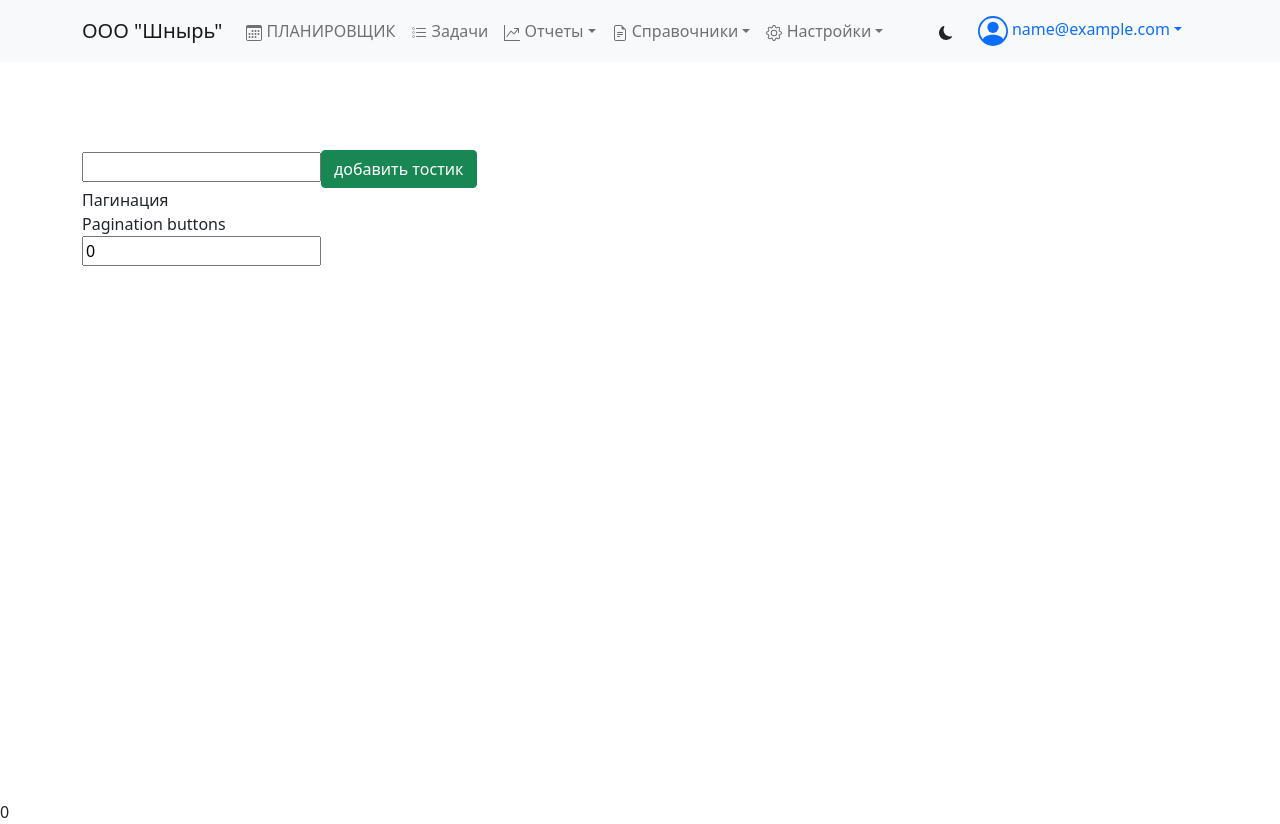
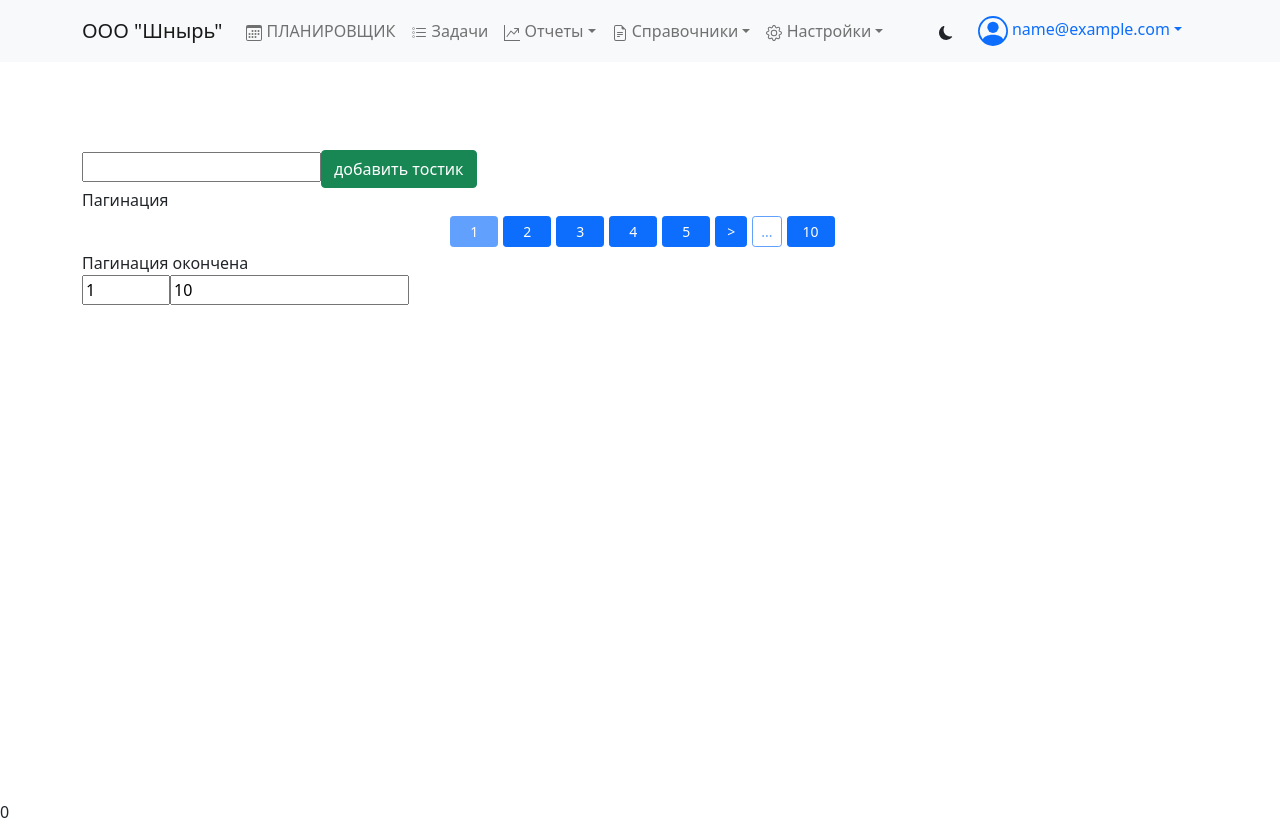
Before and after one commit to ftsv/sigma-crm-client, a React (Create React App) app: page / in a window 1280 px wide. Built offline with nearby package versions, Linux system fonts and the light colour scheme; sample sign-in values are in the browser's storage.

Commit message:
add pagination first version

```diff
--- a/package.json
+++ b/package.json
@@ -1,5 +1,5 @@
 {
-  "name": "cliet-ts",
+  "name": "client-ts",
   "version": "0.1.0",
   "private": true,
   "dependencies": {
@@ -36,7 +36,7 @@
       "react-app/jest"
     ]
   },
-  "proxy": "http://localhost:5000",
+  "proxy": "http://localhost:5001",
   "browserslist": {
     "production": [
       ">0.2%",
--- a/src/components/Pagination.tsx
+++ b/src/components/Pagination.tsx
@@ -1,4 +1,6 @@
 import React from 'react';
+import { Button } from 'react-bootstrap';
+import cn from 'classnames';
 
 interface IPagination {
   page: number;
@@ -11,28 +13,163 @@ interface IPagination {
 interface PaginationProps {
   pagination: IPagination;
   setPagination: (pagination: IPagination) => {} | void;
+  maxButtons?: number;
+  roundButtons?: boolean;
 }
 
-export const Pagination: React.FC<PaginationProps>  = ({pagination ,setPagination}) => {
+/* TODO Pagination:
+round buttons available
+limit per page
+*/
+
+export const Pagination: React.FC<PaginationProps>  = React.memo(({
+  pagination ,
+  setPagination,
+  maxButtons = 5,
+}) => {
 
   const { page, pages} = pagination;
-  console.log(":::::: Pagination page  ", page, "::::: total   ", pages);
+  // let maxButtons = 5;
+  const buttonsArray: number[] = [];
+  let finalArray: any[] = [];
 
-  const paginationActiveButtons = () => {
-    let firstPage, lastPage, startIntervalPage, endIntervalPage;
-
-    if (pagination.pages > 5) {
-      firstPage = 1;
-      lastPage = pagination.pages;
+  const paginationArray = () => {
+    for (let i = 1 ; i < (pages + 1); i++) {
+      buttonsArray.push(i);
     }
 
+    if ( pages <= maxButtons + 3 || pages <= 5) {
+      finalArray = [];
+      finalArray = [...buttonsArray];
+    } else if (pages >= maxButtons) {
+      if (page <= maxButtons) {
+        buttonsArray.splice(0, maxButtons).forEach(i => finalArray.push(i));
+        finalArray.push(
+          '>',
+          '...',
+          buttonsArray[buttonsArray.length - 1],
+          );
+      } else if (page >= (pages - maxButtons + 1)) {
+        finalArray.push(
+          buttonsArray[0],
+          '..',
+          '<',
+          );
+        buttonsArray.splice(pages - maxButtons, maxButtons).forEach(i => finalArray.push(i));
+      } else if (page > maxButtons) {
+        finalArray.push(
+          buttonsArray[0],
+          '..',
+          '<',
+          );
+        buttonsArray.splice(page - 1 - Math.floor(maxButtons / 2), maxButtons ).map(num => finalArray.push(num));
+        finalArray.push(
+          '>',
+          '...',
+          buttonsArray[buttonsArray.length - 1],
+          );
+      }
+    }
 
+    return (
+      <div className="d-flex justify-content-center m-1">
+        {finalArray.map(btn => {
+          if (typeof btn === 'number') {
+            return (
+              <Button
+                key={btn}
+                type="button"
+                onClick={() => setPagination({...pagination, page: (btn) })}
+                className={cn("btn", "btn-sm", "btn-outline-*",
+                {
+                  // "btn-outline-warning": btn !== page,
+                  "btn-primary": btn === page,
+                }
+                )}
+                style={{
+                  marginLeft: "5px",
+                  width: "3rem",
+                }}
+                disabled={(btn === page) ? true : false}
+              >
+                {btn}
+              </Button>
+            )}
+
+          if (btn === '...' && finalArray.indexOf(btn) > finalArray.length - maxButtons) {
+            console.log(finalArray.indexOf(btn) > finalArray.length - maxButtons);
+            return (
+              <Button
+                key={btn}
+                type="button"
+                // onClick={() => setPagination({...pagination, page: ((page + maxButtons) <= pages) ? (page + maxButtons) : pages})}
+                disabled={true}
+                className="btn btn-sm btn-outline-primary"
+                style={{
+                  marginLeft: '5px',
+                }}
+              >
+                {btn}
+              </Button>
+            )}
+
+          if (btn === '<') {
+            return (
+              <Button
+                key={btn}
+                type="button"
+                onClick={() => setPagination({...pagination, page: page - 1})}
+                className="btn btn-sm"
+                style={{
+                  marginLeft: '5px',
+                  width: "2rem",
+                }}
+              >
+                {btn}
+              </Button>
+            )}
+
+          if (btn === '>') {
+            return (
+              <Button
+                key={btn}
+                type="button"
+                onClick={() => setPagination({...pagination, page: page + 1})}
+                className="btn btn-sm"
+                style={{
+                  marginLeft: '5px',
+                  width: "2rem",
+                  // borderRadius: roundButtons ? "100%" : "0px",
+                }}
+              >
+                {btn}
+              </Button>
+            )}
+
+          if (btn === '..') {
+            console.log(finalArray.indexOf(btn) < maxButtons);
+            return (
+              <Button
+                key={btn}
+                type="button"
+                // onClick={() => setPagination({...pagination, page: ((page - maxButtons) > 0) ? (page - maxButtons) : 1})}
+                disabled={true}
+                className="btn btn-sm btn-outline-primary"
+                style={{
+                  marginLeft: '5px',
+                }}
+              >
+                {btn}
+              </Button>
+            )}
+        }) || null}
+      </div>
+    )
   }
-
 
   return (
     <div>
-      Pagination buttons
+      <span>{paginationArray()}</span>
     </div>
   );
-}
+});
--- a/src/pages/ProfilePage.tsx
+++ b/src/pages/ProfilePage.tsx
@@ -9,12 +9,12 @@ import cn from 'classnames';
 export const ProfilePage = () => {
     const { darkMode } = useContext(ThemeContext);
     const { addToast } = useContext(ToastsContext);
-    const [ pagination, setPagination ] = useState({page: 0, limit: 10, total: 10, pages: 1, skip: 0})
+    const [ pagination, setPagination ] = useState({page: 1, limit: 10, total: 0, pages: 10, skip: 0})
     const [body, setBody] = useState("");
 
     const submit = (e: any) => {
         if (e.key === "Enter"){
-            addToast("dasd", e.target.value, "danger", 3000);
+            addToast("DangerToast", e.target.value, "danger", 3000);
             setBody("");
         }
     }
@@ -24,20 +24,20 @@ export const ProfilePage = () => {
 
     }, [pagination]);
 
-    console.log(":::::::Profile Render")
-
     return (
     <div className={cn({'bg-dark': darkMode, 'text-white': darkMode,})}
         style={{minHeight: "100vh", padding: "150px 0"}}>
             <div className="container">
                 <input type="text" value={body} onChange={e => setBody(e.target.value)} onKeyPress={e => submit(e)}/>
-                <button className="btn btn-success" onClick={() => addToast("pfujkjdjr", body, "info", 2000)}> добавить тостик</button>
+                <button className="btn btn-success" onClick={() => addToast("InfoToast", body, "info", 2000)}> добавить тостик</button>
 
                 <div>
                     <span>Пагинация </span>
                     <Pagination pagination={pagination} setPagination={setPagination} />
+                    <span>Пагинация окончена</span>
                     <div>
-                        <input type="number" name="page" value={pagination.page} min={1} onChange={e => handlerPagination(e)} />
+                        <input type="number" name="page" value={pagination.page} min={1} max={pagination.pages} onChange={e => handlerPagination(e)} />
+                        <input type="number" name="pages" value={pagination.pages} min={1} onChange={e => handlerPagination(e)} />
                     </div>
                 </div>
             </div>
--- a/src/pages/Todos.tsx
+++ b/src/pages/Todos.tsx
@@ -50,8 +50,8 @@ export const Todos: React.FC = () => {
 
   return (
     <div className={cn({
-        ['bg-dark']: darkMode,
-        ['text-white']: darkMode,
+        'bg-dark': darkMode,
+        'text-white': darkMode,
       }
                     )}
       style={{minHeight: "100vh", padding: "80px 0"}}>
--- a/src/pages/UsersPage.tsx
+++ b/src/pages/UsersPage.tsx
@@ -1,5 +1,5 @@
-import React, { useCallback, useContext, useEffect, useState } from 'react';
-// import { useLocation, useNavigate } from 'react-router-dom';
+import React, { useContext, useEffect, useState } from 'react';
+import { useLocation } from 'react-router-dom';
 import { AuthContext } from '../context/AuthContext';
 import { ThemeContext } from '../context/ThemeContext';
 import { ToastsContext } from '../context/ToastsContext';
@@ -8,64 +8,63 @@ import { Spinner } from 'react-bootstrap';
 import { IUser } from '../types/User';
 import UserList from '../components/UserList';
 import cn from 'classnames';
+import { Pagination } from '../components/Pagination';
 
 export const UsersPage = () => {
     const auth = useContext( AuthContext );
     const { darkMode } = useContext(ThemeContext);
     const { addToast } = useContext(ToastsContext);
-    // const location = useLocation();
+    const location = useLocation();
     // const navigate = useNavigate();
     const { request, error, loading } = useHttp();
     const [users, setUsers] = useState<IUser[]>([]);
-    const [pagination, setPagination] = useState({page: 0, limit: 10, total: 21, pages: 1, skip: 0}); // возможно необходимо сделать контекст фильтра в localStorage для первичного отображения
-    console.log("///// UserPage - Render :::::::: ");
+    const [pagination, setPagination] = useState({page: 1, limit: 10, total: 0, pages: 0, skip: 0}); // возможно необходимо сделать контекст фильтра в localStorage для первичного отображения
 
-    const fetchUsers = useCallback(async (queryString = "") => {
-        try {
-            const {pagination, users} = await request(`/api/user/pagination${queryString}`,'GET', null, {
-                Authorization: `Bearer ${auth.token}`
-            });
-
-            setPagination(pagination);
-            setUsers(users);
-        } catch (e: any) {
-            addToast("Ошибка", `${e}`, "danger", 7000);
-        }
-    },[auth.token, request,addToast])
 
 
     //=======вариант автоматической пагинации (блок в конце и observer)
-    //=======вариант
+    //=======вариант с ручным переключением
 
-    const queryStringCreator = useCallback((queryObject: any) => {
+
+    const queryHandler = (e: React.ChangeEvent<HTMLSelectElement> | React.ChangeEvent<HTMLInputElement>) => {
+        setPagination({...pagination, [e.target.name]: parseInt(e.target.value) });
+    };
+
+    useEffect(() => {
+        error !== null && addToast('Ошибка', `${error}`, 'danger',7000);
+    }, [error, addToast]);
+
+    useEffect(() => {
+        // make hook for queryString
+        const queryStringCreator = (queryObject: any) => {
             let queryParams = "?";
-
             for (let key in queryObject) {
                 if (key === Object.keys(queryObject)[0]) {
                     queryParams += (`${key}=${queryObject[key]}`);
-            } else if (typeof queryObject[key] === "number" || typeof queryObject[key] === "string" ) {
+                } else if (typeof queryObject[key] === 'number' || typeof queryObject[key] === 'string' ) {
                     queryParams += (`&${key}=${queryObject[key]}`);
                 }
             }
 
             return queryParams;
-    }, [])
+        }
 
-    const queryHandler = useCallback((e: React.ChangeEvent<HTMLSelectElement> | React.ChangeEvent<HTMLInputElement>) => {
-        let queryState = {...pagination, [e.target.name]: e.target.name !== "page" ? parseInt(e.target.value) : parseInt(e.target.value) - 1 };
-        const queryParams = queryStringCreator(queryState);
-
-        // navigate(`/users${queryParams}`, {replace: true});
-        fetchUsers(queryParams);
-    }, [fetchUsers,queryStringCreator, pagination]);
-
-    useEffect(() => {
-        fetchUsers(queryStringCreator(pagination));
-    }, [queryStringCreator, fetchUsers, pagination]);
-
-    useEffect(() => {
-        error !== null && addToast("Ошибка", `${error}`, "danger", 7000);
-    }, [error, addToast])
+        const fetchUsers = async () => {
+            try {
+                const {pagination, users} = await request(`/api/user/pagination${location.search}`,'GET', null, {
+                    Authorization: `Bearer ${auth.token}`
+                });
+                setPagination(pagination);
+                setUsers(users);
+            } catch (e: any) {
+                addToast('Ошибка', `${e}`, 'danger', 7000);
+            }
+        }
+        let queryString = queryStringCreator(pagination);
+        location.search = queryString;
+        fetchUsers();
+    // eslint-disable-next-line react-hooks/exhaustive-deps
+    }, [pagination.page, pagination.limit]);
 
     return (
         <div
@@ -77,22 +76,13 @@ export const UsersPage = () => {
         >
             <div className="container" style={{marginTop: "30px"}}>
                 <div className="d-flex justify-content-between align-items-center">
-                    <button
-                        className={cn("btn", "btn-sm", {
-                            "btn-outline-primary": !darkMode,
-                            "btn-primary": darkMode,
-                            })}
-                        onClick={() => fetchUsers(queryStringCreator(pagination))}
-                    >
-                        Получить список пользователей
-                    </button>
                     <div>
                         <span>{`общее количество: ${pagination.total} `}</span>
                         <span>страница № </span>
                         <input
                             type="number"
                             name="page"
-                            value={pagination.page + 1}
+                            value={pagination.page}
                             min={1}
                             max={pagination.pages}
                             onChange={(e) => queryHandler(e)}
@@ -111,13 +101,18 @@ export const UsersPage = () => {
                         </select>
                     </div>
                 </div>
-
+                <div>
+                    <Pagination pagination={pagination} setPagination={setPagination} />
+                </div>
                 {loading
                     ? (<div className="container justify-content-center" style={{marginTop: "20px"}}>
                         <Spinner animation="border" variant="secondary" />
                     </div>)
                     : (users && users.length) && <UserList users={users} skip={pagination.skip} /> }
                 </div>
+                <div>
+                    <Pagination pagination={pagination} setPagination={setPagination} />
+                </div>
         </div>
 
     )
```
Also changed, not shown: src/components/Navbar.tsx (+9 -7 lines), src/components/UserList.tsx (+6 -12 lines), src/pages/CategoryPage.tsx (+6 -3 lines). Lines whose indentation alone changed are shown as unchanged.
